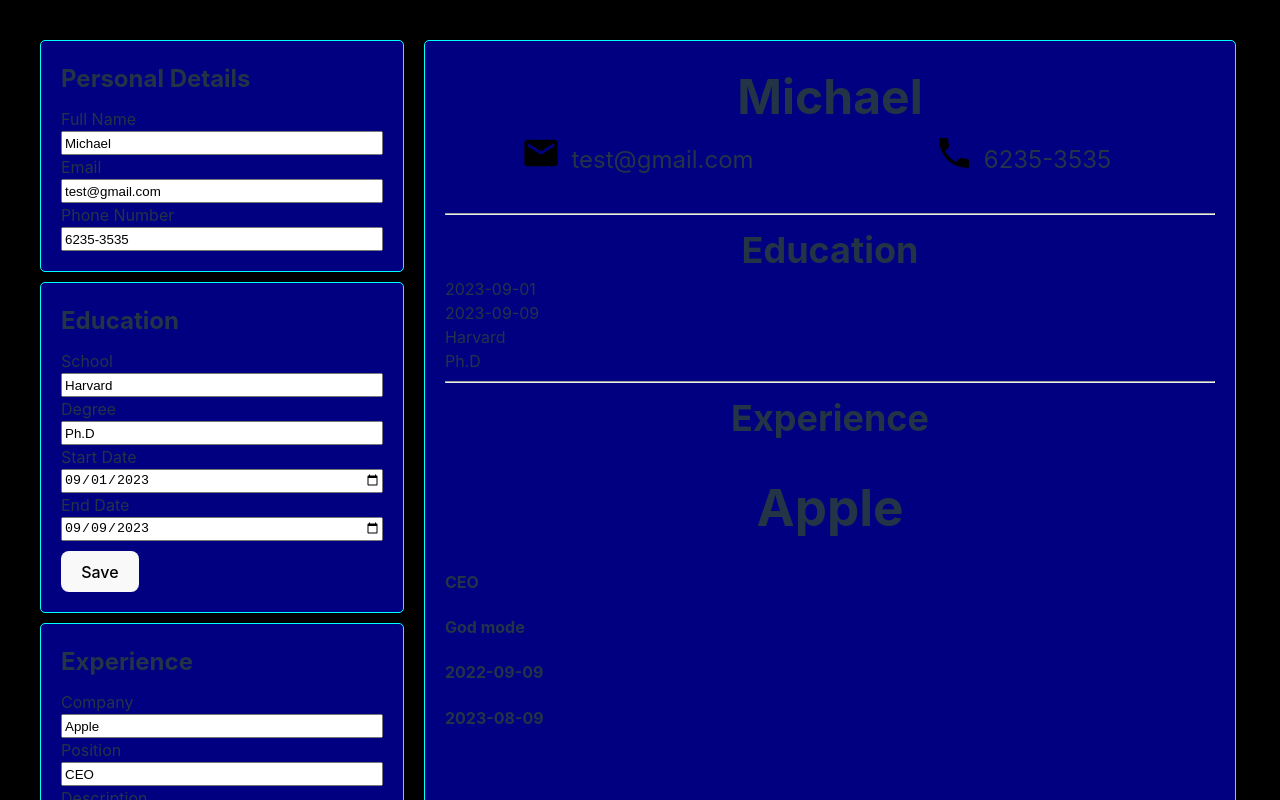
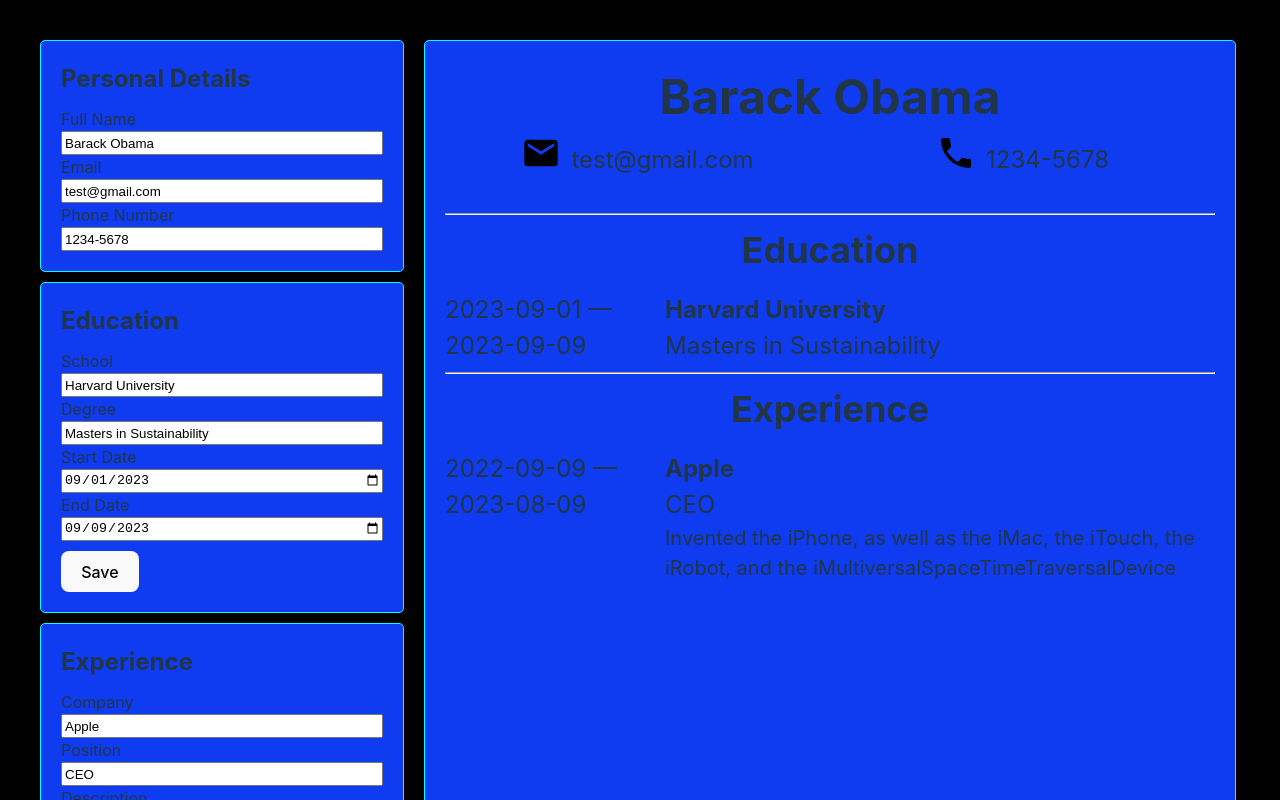
Before and after one commit to xzllzx/the-odin-project, a React (Vite) app in the folder react-cv-application/: page / in a window 1280 px wide. Shown: the top 800 px of the page. Built offline with nearby package versions, Linux system fonts and the light colour scheme.

Commit message:
Multiple Experiences can also be added

```diff
--- a/react-cv-application/src/GeneralInfo.jsx
+++ b/react-cv-application/src/GeneralInfo.jsx
@@ -3,14 +3,14 @@
 
 function GeneralInput() {
   const [personalInfo, setPersonalInfo] = useState({
-    fullName: "Michael",
+    fullName: "Barack Obama",
     email: "test@gmail.com",
-    phoneNumber: "6235-3535",
+    phoneNumber: "1234-5678",
   });
 
   const [educationInfo, setEducationInfo] = useState({
-    school: "Harvard",
-    degree: "Ph.D",
+    school: "Harvard University",
+    degree: "Masters in Sustainability",
     startDate: "2023-09-01",
     endDate: "2023-09-09",
   });
@@ -20,7 +20,8 @@
     position: "CEO",
     startDate: "2022-09-09",
     endDate: "2023-08-09",
-    description: "God mode",
+    description:
+      "Invented the iPhone, as well as the iMac, the iTouch, the iRobot, and the iMultiversalSpaceTimeTraversalDevice",
   });
 
   const [educationList, setEducationList] = useState([]);
@@ -131,17 +132,20 @@
         <hr />
         <div className="education">
           <div className="header">Education</div>
-          <ResumeEducationList educationList={educationList} />
+          <ResumeList
+            infoList={educationList}
+            ResumeComponent={ResumeEducation}
+          />
           <ResumeEducation id={0} info={educationInfo} />
         </div>
         <hr />
+        <div className="header">Experience</div>
         <div className="experience">
-          <div className="header">Experience</div>
-          <h1>{experienceInfo.company}</h1>
-          <h4>{experienceInfo.position}</h4>
-          <h4>{experienceInfo.description}</h4>
-          <h4>{experienceInfo.startDate}</h4>
-          <h4>{experienceInfo.endDate}</h4>
+          <ResumeList
+            infoList={experienceList}
+            ResumeComponent={ResumeExperience}
+          />
+          <ResumeExperience id={0} info={experienceInfo} />
         </div>
       </div>
     </>
@@ -185,11 +189,11 @@
   );
 }
 
-function ResumeEducationList({ educationList }) {
+function ResumeList({ infoList, ResumeComponent }) {
   return (
     <>
-      {educationList.map((education, index) => (
-        <ResumeEducation key={index} id={index + 1} info={education} />
+      {infoList.map((info, index) => (
+        <ResumeComponent key={index} id={index + 1} info={info} />
       ))}
     </>
   );
@@ -198,12 +202,26 @@
 function ResumeEducation({ id, info }) {
   return (
     <div className="details" id={`education-${id}`}>
-      <div className="start-date">{info.startDate}</div>
-      <div className="end-date">{info.endDate}</div>
+      <div className="date-range">
+        {info.startDate} — {info.endDate}
+      </div>
       <div className="school">{info.school}</div>
       <div className="degree">{info.degree}</div>
     </div>
   );
 }
 
+function ResumeExperience({ id, info }) {
+  return (
+    <div className="details" id={`experience-${id}`}>
+      <div className="date-range">
+        {info.startDate} — {info.endDate}
+      </div>
+      <div className="company">{info.company}</div>
+      <div className="position">{info.position}</div>
+      <div className="description">{info.description}</div>
+    </div>
+  );
+}
+
 export { GeneralInput };
--- a/react-cv-application/src/index.css
+++ b/react-cv-application/src/index.css
@@ -85,7 +85,7 @@
 }
 
 .container {
-  background-color: navy;
+  background-color: #0f3cf0;
   border: 1px solid cyan;
   border-radius: 5px;
   margin: 10px;
@@ -156,4 +156,24 @@
   font-size: 36px;
   font-weight: bold;
   text-align: center;
+  margin-bottom: 15px;
 }
+
+.details {
+  display: grid;
+  grid-template-columns: 2fr 5fr;
+  font-size: 24px;
+}
+
+.date-range {
+  grid-row: 1/4;
+}
+
+.details > .school,
+.details > .company {
+  font-weight: bold;
+}
+
+.details > .description {
+  font-size: 20px;
+}
```
